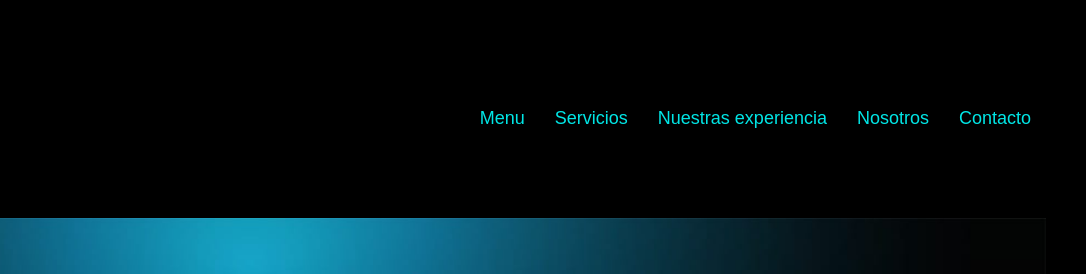
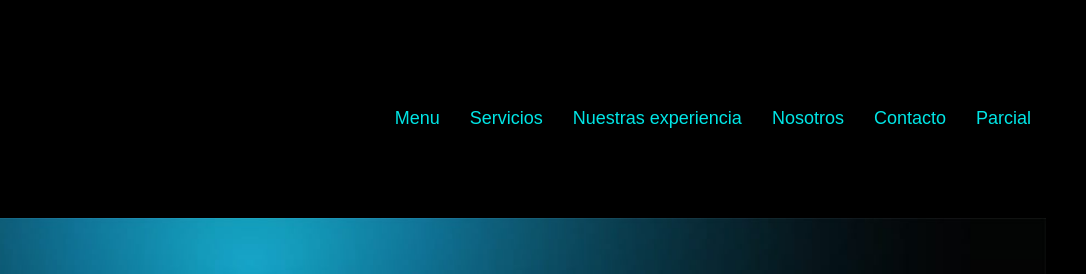
Before and after one commit to ALEXANDRA291133/nexdata, a plain HTML site: page index.html in a window 1280 px wide. Shown: the top 274 px of the page, 194-1280 px from the left. Drawn offline with Linux system fonts and the light colour scheme.

Commit message:
Update index.html

```diff
--- a/index.html
+++ b/index.html
@@ -120,6 +120,7 @@
                 <li><a href="Nuestras-experiencia.html">Nuestras experiencia</a></li>
                 <li><a href="nosotros.html">Nosotros</a></li>
                 <li><a href="contacto.html">Contacto</a></li>
+                  <li><a href="pacial.html">Parcial</a></li>
             </ul>
         </nav>
     </header>
```
